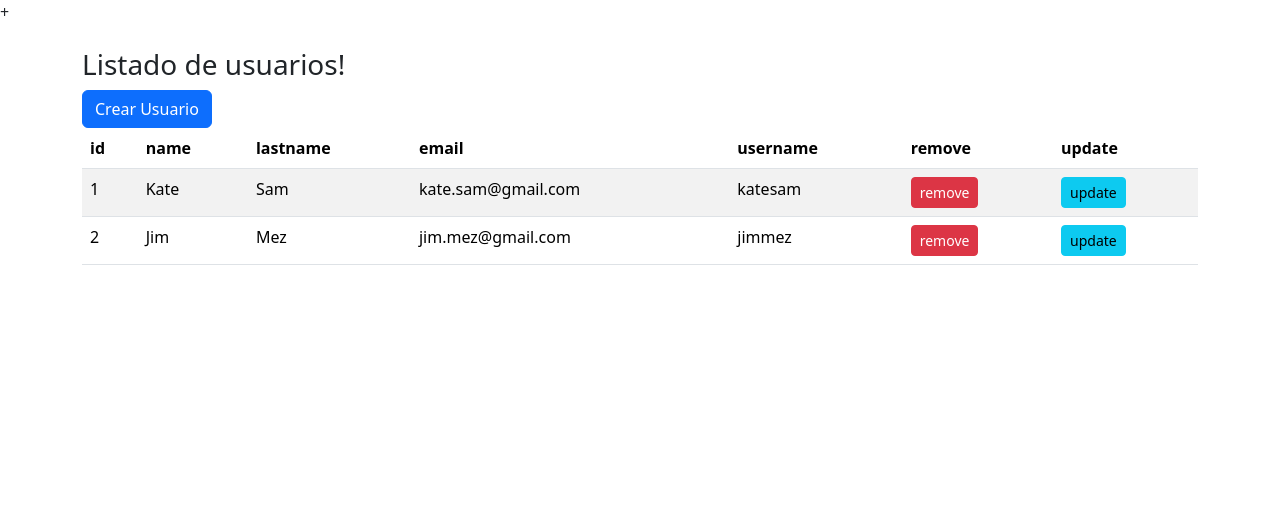
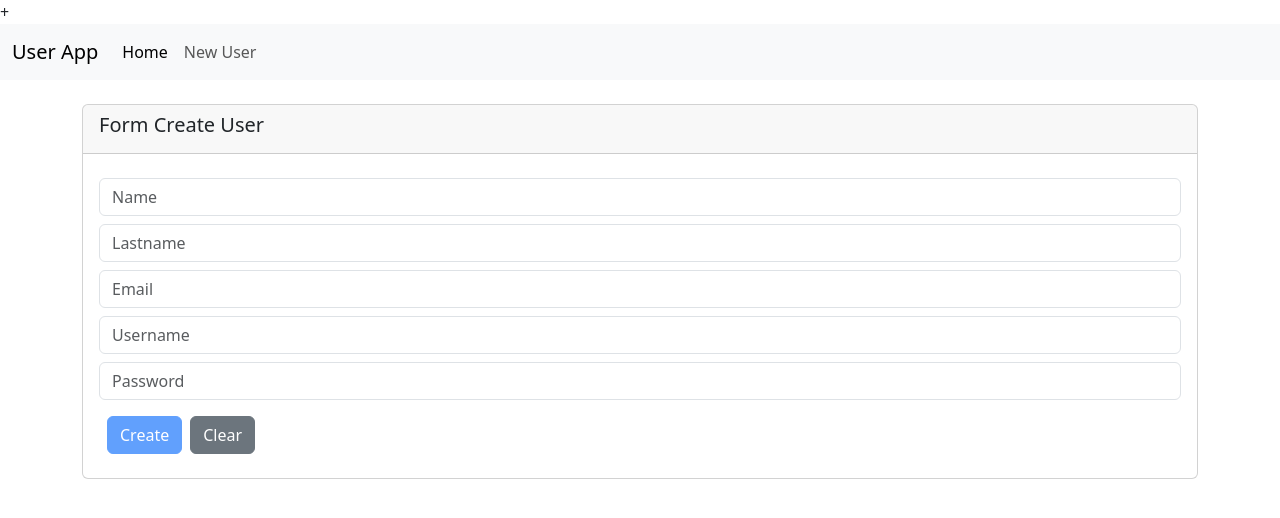
Before and after one commit to martinbohorquez/user-app-ng, an Angular app: page /users/create in a window 1280 px wide. Before the commit this address led to /. Shown: the top 518 px of the page. Built offline with nearby package versions, Linux system fonts and the light colour scheme.

Commit message:
add navbar and routes

```diff
--- a/src/app/app.routes.ts
+++ b/src/app/app.routes.ts
@@ -1,3 +1,23 @@
 import { Routes } from '@angular/router';
+import { UserFormComponent } from './components/user-form/user-form.component';
+import { UserComponent } from './components/user/user.component';
 
-export const routes: Routes = [];
+export const routes: Routes = [
+	{
+		path: '',
+		pathMatch: 'full',
+		redirectTo: '/users'
+	},
+	{
+		path: 'users',
+		component: UserComponent
+	},
+	{
+		path: 'users/create',
+		component: UserFormComponent
+	},
+	{
+		path: 'users/edit/:id',
+		component: UserFormComponent
+	}
+];
--- /dev/null
+++ b/src/app/components/navbar/navbar.component.html
@@ -0,0 +1,19 @@
+<nav class="navbar navbar-expand-lg bg-body-tertiary">
+    <div class=" container-fluid">
+        <a class="navbar-brand" href="#">User App</a>
+        <button class="navbar-toggler" type="button" data-bs-toggle="collapse" data-bs-target="#navbarSupportedContent"
+            aria-controls="navbarSupportedContent" aria-expanded="false" aria-label="Toggle navigation">
+            <span class="navbar-toggler-icon"></span>
+        </button>
+        <div class="collapse navbar-collapse" id="navbarSupportedContent">
+            <ul class="navbar-nav">
+                <li class="nav-item">
+                    <a class="nav-link active" aria-current="page" [routerLink]="['/users']" [state]="{users}">Home</a>
+                </li>
+                <li class="nav-item">
+                    <a class="nav-link" [routerLink]="['/users/create']">New User</a>
+                </li>
+            </ul>
+        </div>
+    </div>
+</nav>
--- a/src/app/components/user-app.component.html
+++ b/src/app/components/user-app.component.html
@@ -1,16 +1,15 @@
+<navbar [users]="users" />
 <div class="container my-4">
-    <h3> {{title}} </h3>
-    @if (!open) {
-    <button class="btn btn-primary" (click)="setOpen()"> Crear Usuario </button>}
-    <div class="row">
+    <router-outlet />
+    <!-- <div class="row">
         <div class="col">
             <user [users]="users" (idUserEventEmitter)="removeUser($event)"
                 (selectedUserEventEmitter)="selectUser($event)" />
         </div>
-    </div>
+    </div> -->
 </div>
-@if (open) {
+<!-- @if (open) {
 <div class="abrir-modal animacion fadeIn">
     <user-form [user]="userSelected" (newUserEventEmitter)="addUser($event)" (openEventEmitter)="setOpen()" />
 </div>
-}
+} -->
--- a/src/app/components/user-app.component.ts
+++ b/src/app/components/user-app.component.ts
@@ -1,14 +1,14 @@
 import { Component, OnInit } from '@angular/core';
+import { RouterOutlet } from '@angular/router';
 import Swal from 'sweetalert2';
 import { User } from '../models/users';
 import { UserService } from '../services/user.service';
-import { UserFormComponent } from './user-form/user-form.component';
-import { UserComponent } from './user/user.component';
+import { NavbarComponent } from './navbar/navbar.component';
 
 @Component({
 	selector: 'user-app',
 	standalone: true,
-	imports: [UserComponent, UserFormComponent],
+	imports: [RouterOutlet, NavbarComponent],
 	templateUrl: './user-app.component.html',
 	styleUrl: './user-app.component.css'
 })
@@ -16,7 +16,6 @@ export class UserAppComponent implements OnInit {
 	title: string = 'Listado de usuarios!';
 	users: User[] = [];
 	userSelected: User;
-	open: boolean = false;
 	private counterId = 2;
 
 	constructor(private service: UserService) {
@@ -38,7 +37,6 @@ export class UserAppComponent implements OnInit {
 			icon: 'success'
 		});
 		this.userSelected = new User();
-		this.setOpen();
 	}
 
 	removeUser(id: number): void {
@@ -67,10 +65,5 @@ export class UserAppComponent implements OnInit {
 
 	selectUser(userRow: User): void {
 		this.userSelected = { ...userRow };
-		this.open = true;
-	}
-
-	setOpen() {
-		this.open = !this.open;
 	}
 }
--- a/src/app/components/user-form/user-form.component.html
+++ b/src/app/components/user-form/user-form.component.html
@@ -1,16 +1,13 @@
-<div class="modal" tabindex="-1" style="display: block;">
-    <div class="modal-dialog">
-        <div class="modal-content">
-            <div class="modal-header">
-                <h5 class="modal-title"> Form {{ user.id > 0? 'Update': 'Create'}} User </h5>
-                <button type="button" class="btn-close" data-bs-dismiss="modal" aria-label="Close"
-                    (click)="onOpenClose()"></button>
+<div class="card">
+    <div class="card-content">
+        <div class="card-header">
+            <h5 class="card-title"> Form {{ user.id > 0? 'Update': 'Create'}} User </h5>
         </div>
-            <div class="modal-body">
+        <div class="card-body">
             <form (ngSubmit)="onSubmit(userForm)" #userForm="ngForm">
                 <div>
-                        <input type="text" name="name" placeholder="Name" [(ngModel)]="user.name"
-                            class="form-control my-2" required #name="ngModel">
+                    <input type="text" name="name" placeholder="Name" [(ngModel)]="user.name" class="form-control my-2"
+                        required #name="ngModel">
                     @if (name.invalid && (name.dirty || name.touched)) {
                     @if (name.errors!['required']) {
                     <div class="text-danger mx-3">
@@ -79,10 +76,5 @@
                 </div>
             </form>
         </div>
-            <div class="modal-footer">
-                <button type="button" class="btn btn-secondary" data-bs-dismiss="modal"
-                    (click)="onOpenClose()">Close</button>
     </div>
 </div>
-    </div>
-</div>
--- a/src/app/components/user-form/user-form.component.ts
+++ b/src/app/components/user-form/user-form.component.ts
@@ -13,7 +13,6 @@ export class UserFormComponent {
 	@Input() user: User;
 
 	@Output() newUserEventEmitter: EventEmitter<User> = new EventEmitter();
-	@Output() openEventEmitter: EventEmitter<void> = new EventEmitter();
 
 	constructor() {
 		this.user = new User();
@@ -32,8 +31,4 @@ export class UserFormComponent {
 		userForm.reset();
 		userForm.resetForm();
 	}
-
-	onOpenClose(): void {
-		this.openEventEmitter.emit();
-	}
 }
--- a/src/app/components/user/user.component.html
+++ b/src/app/components/user/user.component.html
@@ -1,3 +1,6 @@
+<h3> {{title}} </h3>
+<button class="btn btn-primary my-3" [routerLink]="['/users/create']"> Crear Usuario </button>
+
 @if (users.length == 0) {
 <div class="alert alert-warning">No hay registros en el sistema!</div>
 } @else {
--- a/src/app/components/user/user.component.ts
+++ b/src/app/components/user/user.component.ts
@@ -1,18 +1,24 @@
-import { Component, EventEmitter, Input, Output } from '@angular/core';
+import { Component, EventEmitter } from '@angular/core';
+import { Router, RouterModule } from '@angular/router';
 import { User } from '../../models/users';
 
 @Component({
 	selector: 'user',
 	standalone: true,
-	imports: [],
+	imports: [RouterModule],
 	templateUrl: './user.component.html',
 	styleUrl: './user.component.css'
 })
 export class UserComponent {
-	@Input() users: User[] = [];
+	title: string = 'Listado de usuarios!';
+	users: User[] = [];
 
-	@Output() idUserEventEmitter: EventEmitter<number> = new EventEmitter();
-	@Output() selectedUserEventEmitter: EventEmitter<User> = new EventEmitter();
+	idUserEventEmitter: EventEmitter<number> = new EventEmitter();
+	selectedUserEventEmitter: EventEmitter<User> = new EventEmitter();
+
+	constructor(private router: Router) {
+		this.users = this.router.getCurrentNavigation()?.extras.state!['users'];
+	}
 
 	onRemoveUser(id: number): void {
 		this.idUserEventEmitter.emit(id);
```
Also changed, not shown: src/app/components/navbar/navbar.component.ts (added, +14 -0 lines), src/app/components/navbar/navbar.component.css (added), 1 other file (tests, documents, lock files or other folders). Lines whose indentation alone changed are shown as unchanged.
